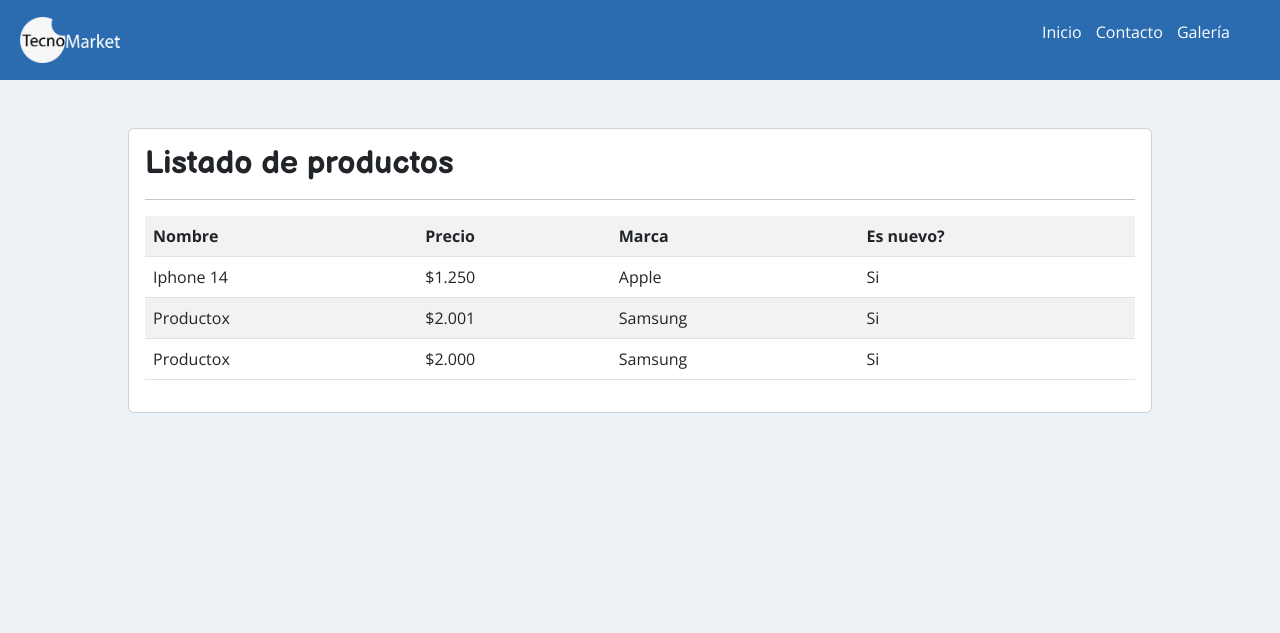
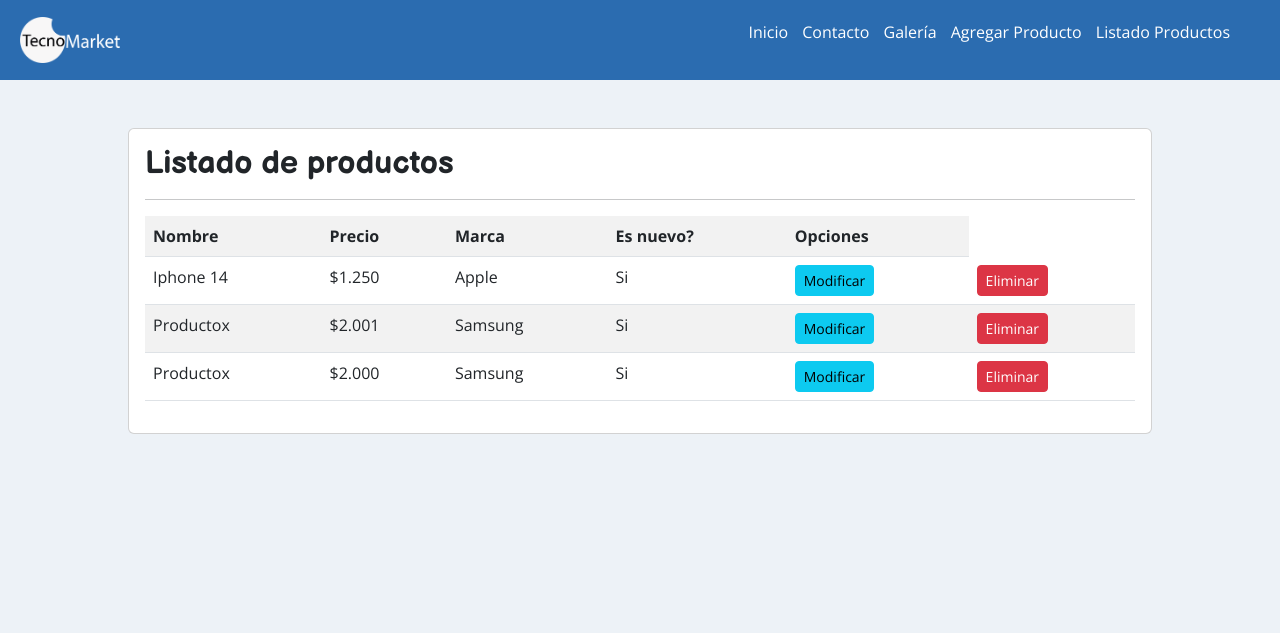
Before and after one commit to alotav/tecnomarket, a Django app: page /listar-productos/ in a window 1280 px wide. Shown: the top 633 px of the page. Run offline with Django 4.2, Linux system fonts and the light colour scheme; data comes from the database, SQL or seed files in the repository; both versions use the stored data as it was after the commit; some libraries are stand-ins or nearby versions.

Commit message:
crud terminado

```diff
--- a/app/templates/app/base.html
+++ b/app/templates/app/base.html
@@ -9,7 +9,6 @@
     <!-- Bootstrap online-->
     <!-- CSS only -->
     <link href="https://cdn.jsdelivr.net/npm/bootstrap@5.2.3/dist/css/bootstrap.min.css" rel="stylesheet" integrity="sha384-rbsA2VBKQhggwzxH7pPCaAqO46MgnOM80zW1RWuH61DGLwZJEdK2Kadq2F9CUG65" crossorigin="anonymous">
-
 
 
     {% block css %}
@@ -38,6 +37,12 @@
                         <a href="{% url 'contacto' %}">Contacto</a>
                     </li>
                     <li><a href="{% url 'galeria' %}">Galería</a></li>
+                    <li>
+                        <a href="{% url 'agregar_producto' %}">Agregar Producto</a>
+                    </li>
+                    <li>
+                        <a href="{% url 'listar_productos' %}">Listado Productos</a>
+                    </li>
                 </ul>
             </nav>
 
@@ -46,6 +51,16 @@
     </header>
 
     <div id="contenido">
+
+
+
+        {% if messages %}
+            {% for message in messages %}
+                <div>
+                    {{message}}
+                </div>
+            {% endfor %}
+        {% endif %}
 
         {% block content %}
 
--- a/app/templates/app/producto/listar.html
+++ b/app/templates/app/producto/listar.html
@@ -14,6 +14,7 @@
                 <th>Precio</th>
                 <th>Marca</th>
                 <th>Es nuevo?</th>
+                <th>Opciones</th>
             </tr>
 
             {% for producto in productos %}
@@ -27,6 +28,12 @@
                     No
                     {% endif %}
                 </td>
+                <td>
+                    <a href="{% url 'editar_productos' producto.id %}" class="btn btn-info btn-sm">Modificar</a>
+                </td>
+                <td>
+                    <a href="{% url 'eliminar_productos' producto.id %}" class="btn btn-danger btn-sm">Eliminar</a>
+                </td>
             </tr>
             {% endfor %}
         </table>
--- a/app/urls.py
+++ b/app/urls.py
@@ -9,4 +9,6 @@
     path('galeria/', views.galeria, name='galeria'),
     path('agregar-producto/', views.agregar_producto, name='agregar_producto'),
     path('listar-productos/', views.listar_productos, name='listar_productos'),
+    path('editar-productos/<id>/', views.editar_productos, name='editar_productos'),
+    path('eliminar-productos/<id>/', views.eliminar_productos, name='eliminar_productos'),
 ]
--- a/app/views.py
+++ b/app/views.py
@@ -1,6 +1,7 @@
-from django.shortcuts import render
+from django.shortcuts import render, redirect, render, get_object_or_404
 from .models import Producto
 from .forms import ContactoForm, ProductoForm
+from django.contrib import messages
 # Create your views here.
 
 
@@ -62,3 +63,30 @@
 
 
     return render(request, 'app/producto/listar.html', data)
+
+
+
+def editar_productos(request, id):
+    # Producto.objects.get(id=id)
+    producto = get_object_or_404(Producto, id=id)
+
+    data = {
+        'form': ProductoForm(instance=producto)
+    }
+
+    if request.method == 'POST':
+        formulario = ProductoForm(data=request.POST, instance=producto, files=request.FILES)
+        if formulario.is_valid():
+            formulario.save()
+            messages.success(request, 'Modificado correctamente')
+            return redirect(to='listar_productos')
+        data['form']=formulario
+
+    return render(request, 'app/producto/modificar.html', data)
+
+
+def eliminar_productos(request, id):
+    producto = get_object_or_404(Producto, id=id)
+    producto.delete()
+    messages.success(request,'El producto fue eliminado.')
+    return redirect(to='listar_productos')
--- a/tecnomarket/settings.py
+++ b/tecnomarket/settings.py
@@ -28,6 +28,10 @@
 DEBUG = True
 
 ALLOWED_HOSTS = []
+
+# Para mensajes entre ventanas, activamos el framework de mensajeria de Django:
+MESSAGE_STORAGE = 'django.contrib.messages.storage.cookie.CookieStorage'
+
 
 
 # Application definition
```
Also changed, not shown: app/templates/app/producto/modificar.html (+33 -0 lines), db.sqlite3.
